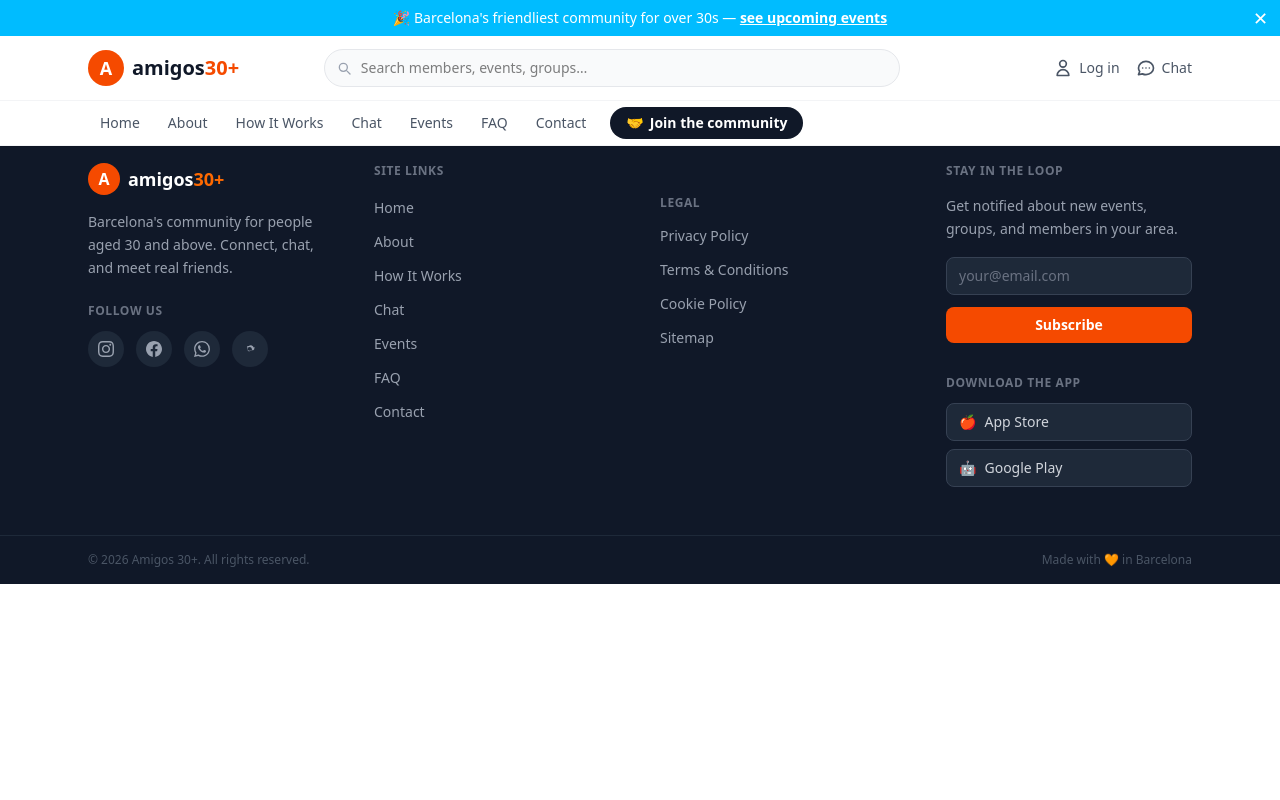
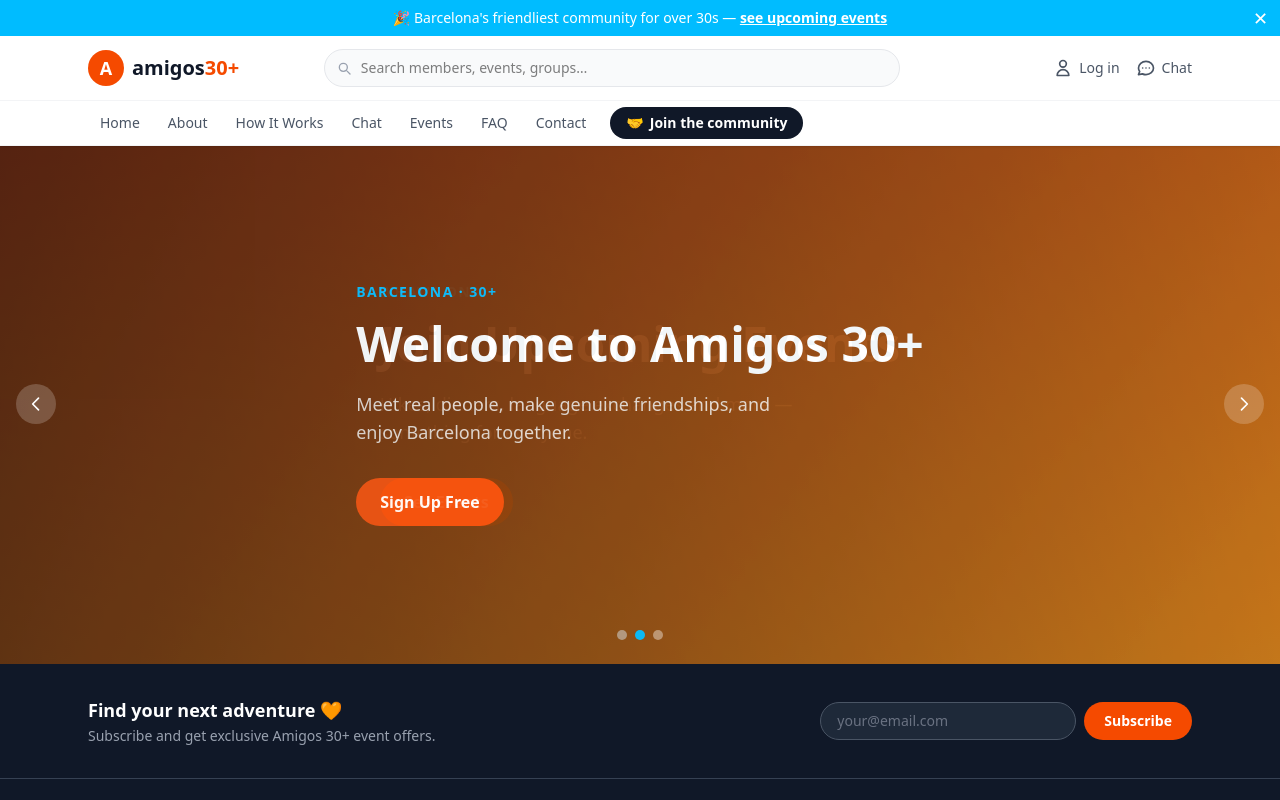
Before and after one commit to Ccham1/claud, a Vue app in the folder frontend/: page / in a window 1280 px wide. Shown: the top 800 px of the page. Built offline with nearby package versions, Linux system fonts and the light colour scheme.

Commit message:
create heroslider and add to hp

```diff
--- /dev/null
+++ b/frontend/src/components/HeroSlider.vue
@@ -0,0 +1,115 @@
+<template>
+  <section id="home" class="relative w-full min-h-[520px] overflow-hidden">
+
+    <!-- Slides -->
+    <div
+      v-for="(slide, i) in slides"
+      :key="i"
+      class="absolute inset-0 transition-opacity duration-700 cursor-pointer"
+      :class="i === currentIndex ? 'opacity-100 z-10' : 'opacity-0 z-0'"
+      @click="onSlideClick(slide)"
+    >
+      <!-- Background -->
+      <div class="absolute inset-0 bg-cover bg-center" :class="slide.bg" :style="slide.image ? `background-image: url('${slide.image}')` : ''" />
+
+      <!-- Dark overlay -->
+      <div class="absolute inset-0 bg-gradient-to-r from-black/60 to-black/20" />
+
+      <!-- Content -->
+      <div class="relative z-10 h-full flex items-center">
+        <div class="max-w-6xl mx-auto px-6 sm:px-10 py-20">
+          <p class="text-sky-400 text-sm font-semibold uppercase tracking-widest mb-3">
+            {{ slide.eyebrow }}
+          </p>
+          <p class="text-white text-4xl sm:text-5xl font-extrabold leading-tight mb-4 max-w-xl">
+            {{ slide.title }}
+          </p>
+          <p class="text-white/80 text-lg mb-8 max-w-md">
+            {{ slide.subtitle }}
+          </p>
+          <a
+            :href="slide.ctaLink"
+            class="inline-flex items-center px-6 py-3 rounded-full bg-orange-600 text-white font-semibold hover:bg-orange-700 transition-colors focus:outline-none focus:ring-2 focus:ring-orange-500 focus:ring-offset-2"
+            @click.stop
+          >
+            {{ slide.ctaLabel }}
+          </a>
+        </div>
+      </div>
+    </div>
+
+    <!-- Prev arrow -->
+    <button
+      class="absolute left-4 top-1/2 -translate-y-1/2 z-20 w-10 h-10 rounded-full bg-white/20 hover:bg-white/40 text-white flex items-center justify-center transition-colors focus:outline-none focus:ring-2 focus:ring-white"
+      aria-label="Previous slide"
+      @click="prev"
+    >
+      <svg class="w-5 h-5" fill="none" viewBox="0 0 24 24" stroke="currentColor">
+        <path stroke-linecap="round" stroke-linejoin="round" stroke-width="2" d="M15 19l-7-7 7-7" />
+      </svg>
+    </button>
+
+    <!-- Next arrow -->
+    <button
+      class="absolute right-4 top-1/2 -translate-y-1/2 z-20 w-10 h-10 rounded-full bg-white/20 hover:bg-white/40 text-white flex items-center justify-center transition-colors focus:outline-none focus:ring-2 focus:ring-white"
+      aria-label="Next slide"
+      @click="next"
+    >
+      <svg class="w-5 h-5" fill="none" viewBox="0 0 24 24" stroke="currentColor">
+        <path stroke-linecap="round" stroke-linejoin="round" stroke-width="2" d="M9 5l7 7-7 7" />
+      </svg>
+    </button>
+
+    <!-- Dot indicators -->
+    <div class="absolute bottom-6 left-1/2 -translate-x-1/2 z-20 flex gap-2">
+      <button
+        v-for="(_, i) in slides"
+        :key="i"
+        class="w-2.5 h-2.5 rounded-full transition-colors focus:outline-none focus:ring-2 focus:ring-white"
+        :class="i === currentIndex ? 'bg-sky-400' : 'bg-white/40 hover:bg-white/70'"
+        :aria-label="`Go to slide ${i + 1}`"
+        :aria-current="i === currentIndex ? 'true' : undefined"
+        @click="goTo(i)"
+      />
+    </div>
+
+  </section>
+</template>
+
+<script setup>
+import { ref, onMounted, onUnmounted } from 'vue'
+
+const props = defineProps({
+  slides: {
+    type: Array,
+    required: true,
+  },
+})
+
+const currentIndex = ref(0)
+let timer = null
+
+function next() {
+  currentIndex.value = (currentIndex.value + 1) % props.slides.length
+}
+
+function prev() {
+  currentIndex.value = (currentIndex.value - 1 + props.slides.length) % props.slides.length
+}
+
+function goTo(i) {
+  currentIndex.value = i
+}
+
+function onSlideClick(slide) {
+  if (slide.ctaLink) window.location.href = slide.ctaLink
+}
+
+onMounted(() => {
+  timer = setInterval(next, 5000)
+})
+
+onUnmounted(() => {
+  clearInterval(timer)
+})
+</script>
--- a/frontend/src/views/HomeView.vue
+++ b/frontend/src/views/HomeView.vue
@@ -1,7 +1,8 @@
 <template>
   <div>
     <TheHeader />
-    <main>
+    <main class="pt-36">
+      <HeroSlider :slides="heroSlides" />
     </main>
     <TheFooter />
   </div>
@@ -10,4 +11,35 @@
 <script setup>
 import TheHeader from '@/components/TheHeader.vue'
 import TheFooter from '@/components/TheFooter.vue'
+import HeroSlider from '@/components/HeroSlider.vue'
+
+const heroSlides = [
+  {
+    bg: 'bg-gradient-to-br from-orange-700 to-orange-400',
+    image: '',
+    eyebrow: 'Barcelona · 30+',
+    title: 'Welcome to Amigos 30+',
+    subtitle: 'Meet real people, make genuine friendships, and enjoy Barcelona together.',
+    ctaLabel: 'Sign Up Free',
+    ctaLink: '#contact',
+  },
+  {
+    bg: 'bg-gradient-to-br from-sky-700 to-sky-400',
+    image: '',
+    eyebrow: "What's on",
+    title: 'Join Upcoming Events',
+    subtitle: 'Hikes, dinners, language exchanges and more — something for everyone.',
+    ctaLabel: 'See Events',
+    ctaLink: '#events',
+  },
+  {
+    bg: 'bg-gradient-to-br from-amber-700 to-amber-400',
+    image: '',
+    eyebrow: 'Community',
+    title: 'Connect with Members',
+    subtitle: 'Browse profiles, find shared interests, and start a conversation.',
+    ctaLabel: 'Browse Members',
+    ctaLink: '#members',
+  },
+]
 </script>
```
